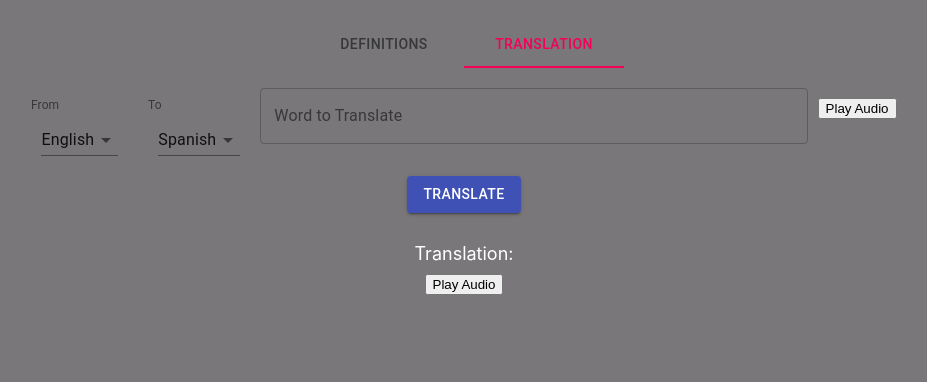
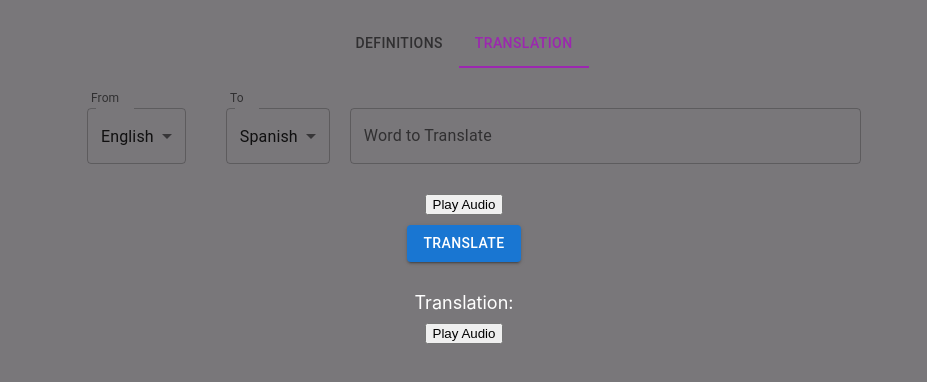
Before and after one commit to hashinodithya/pwa-viper-dictionary-app, a React (Create React App) app: page / in a window 1280 px wide. Both pictures are taken after a click on the tab "TRANSLATION". Shown: the top 382 px of the page, without its empty margins (176-1103 px from the left). Built offline with nearby package versions, Linux system fonts and the light colour scheme; the HTML template or start-up script is replaced by a standard one.

Commit message:
Resolved dependency conflicts

```diff
--- a/package.json
+++ b/package.json
@@ -5,8 +5,8 @@
   "dependencies": {
     "@emotion/react": "^11.14.0",
     "@emotion/styled": "^11.14.0",
-    "@material-ui/core": "^4.12.4",
-    "@mui/material": "^6.2.1",
+    "@mui/icons-material": "^6.3.1",
+    "@mui/material": "^6.3.1",
     "axios": "^1.7.9",
     "cra-template": "1.2.0",
     "react": "^18.3.1",
--- a/src/App.js
+++ b/src/App.js
@@ -1,7 +1,7 @@
 import './App.css';
 import { useEffect, useState } from 'react';
 import axios from "axios";
-import {Container, Tabs, Tab, Box} from "@material-ui/core";
+import {Container, Tabs, Tab, Box} from "@mui/material";
 import Header from './components/Header/header';
 import Definitions from './components/Definitions/definitions';
 import Translation from './components/Translations/translations';
--- a/src/components/Header/header.js
+++ b/src/components/Header/header.js
@@ -1,9 +1,8 @@
 
-import { createMuiTheme, TextField, ThemeProvider } from "@material-ui/core";
+import { createMuiTheme, TextField, ThemeProvider, MenuItem } from "@mui/material";
 import React from "react";
 import "./header.css";
 import countries from "../../data/languages";
-import MenuItem from "@material-ui/core/MenuItem";
 const Header = ({
   setCategory, category, word, setWord
 }) => {
--- a/src/components/Translations/translations.js
+++ b/src/components/Translations/translations.js
@@ -1,7 +1,6 @@
 import React, { useState } from "react";
-import { TextField, Button } from "@material-ui/core";
-import languages from "../../data/languages"; // Assuming this is the path to languages.js
-import MenuItem from "@material-ui/core/MenuItem";
+import { TextField, Button, MenuItem } from "@mui/material";
+import languages from "../../data/languages";
 const Translation = () => {
   const [wordTranslate, setWordTranslate] = useState("");
   const [translation, setTranslation] = useState("");
@@ -69,7 +68,7 @@ const Translation = () => {
         label="Word to Translate"
         value={wordTranslate}
         onChange={(e) => setWordTranslate(e.target.value)}
-        style={{ marginBottom: "20px", width: "60%" }}
+        style={{ marginBottom: "20px", width: "60%", marginTop: "20px" }}
       />
       <button style={{ margin: "10px" }} onClick={playAudio}>Play Audio</button>
       <br />
```
Also changed, not shown: src/serviceWorkerRegistration.js (line endings or trailing spaces), 1 other file (tests, documents, lock files or other folders).
